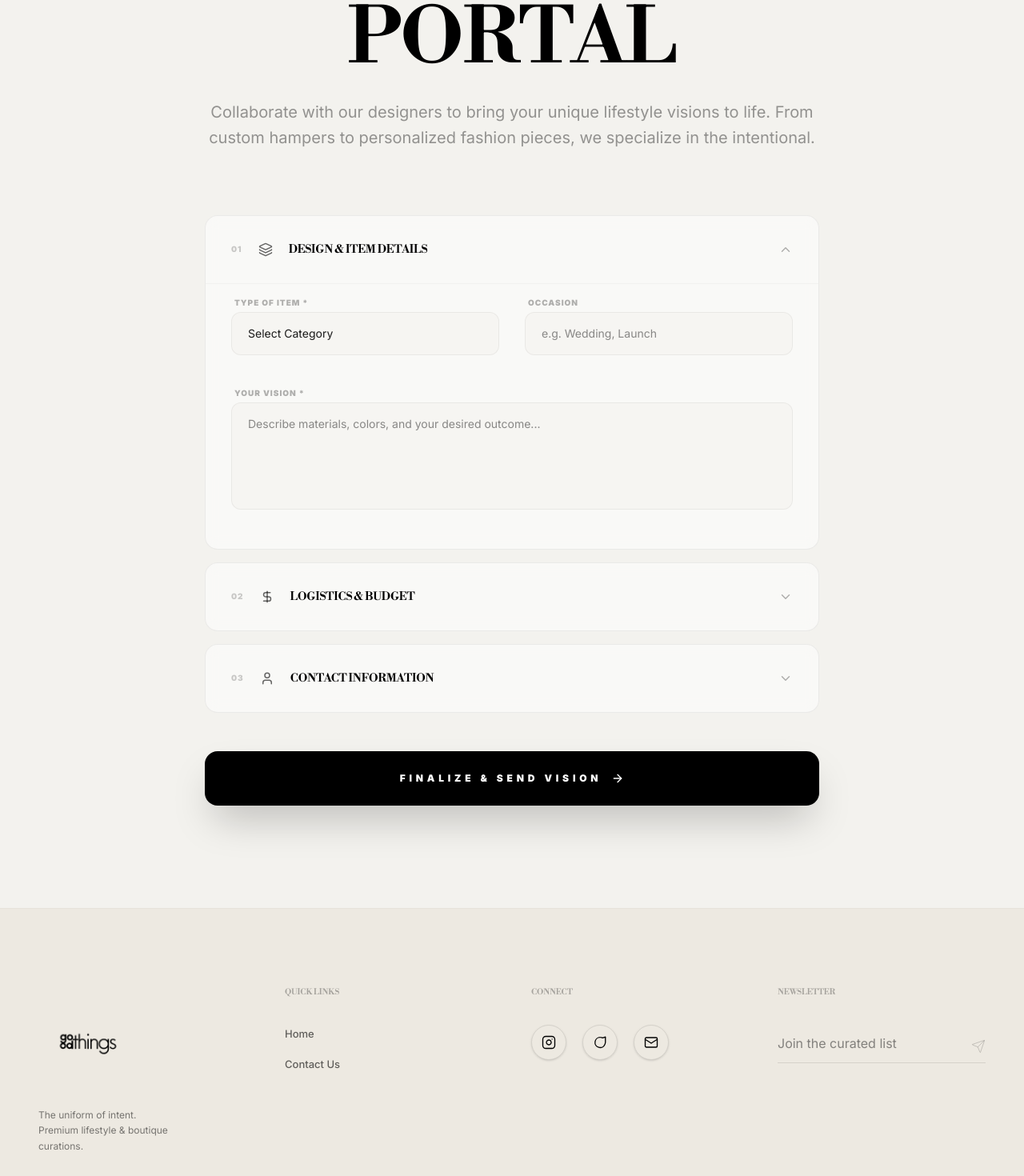
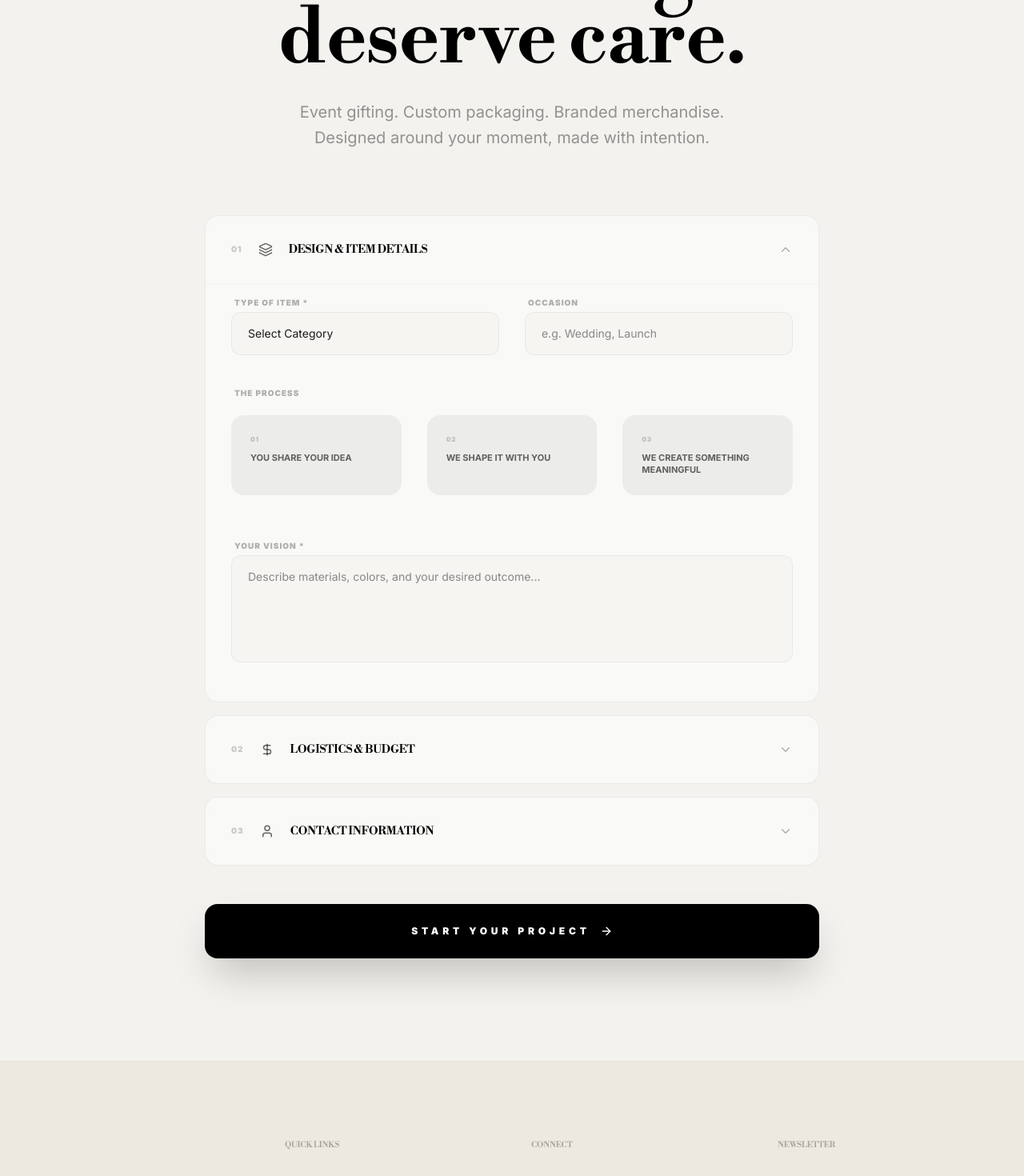
Before and after one commit to olabanji12-ojo/Tomibookstore, a React (Vite) app: page /personalize in a window 1280 px wide. Shown: the part 380-1850 px from the top of the page at 80% size. Built offline with nearby package versions, Linux system fonts and the light colour scheme.

Commit message:
client text

```diff
--- a/src/components/home/EntryPaths.tsx
+++ b/src/components/home/EntryPaths.tsx
@@ -3,22 +3,25 @@ import { useNavigate } from 'react-router-dom';
 
 const ENTRY_PATHS = [
   {
-    title: 'Find a Gift',
-    subtitle: 'A Gift for the Thoughtful',
+    title: 'Ready Things',
+    subtitle: 'Thoughtful pieces, ready to go.',
     image: '/gift_entry.png',
-    category: 'GIFTS',
+    path: '/shop',
+    btnText: 'Shop Now'
   },
   {
-    title: 'Elevate Your Space',
-    subtitle: 'Curate Your Sanctuary',
+    title: 'Made for You',
+    subtitle: 'Designed around your moment.',
     image: '/space_entry.png',
-    category: 'HOME',
+    path: '/personalize',
+    btnText: 'Start a Project'
   },
   {
-    title: 'Wear Something Meaningful',
-    subtitle: 'The Uniform of Intent',
+    title: 'By Direction',
+    subtitle: 'Clarity for what you’re creating.',
     image: '/wear_entry.png',
-    category: 'FASHION',
+    path: '/contact',
+    btnText: 'Book a Session'
   }
 ];
 
@@ -36,8 +39,10 @@ const EntryPaths = () => {
               whileInView={{ opacity: 1, y: 0 }}
               viewport={{ once: true }}
               transition={{ delay: index * 0.1, duration: 0.8 }}
+            >
+              <div
                 className="flex flex-col gap-6 group cursor-pointer"
-              onClick={() => navigate(`/shop?category=${path.category}`)}
+                onClick={() => navigate(path.path)}
               >
                 {/* Image Container (4:5 Ratio) */}
                 <div className="aspect-[3/4] overflow-hidden relative grayscale-[30%] group-hover:grayscale-0 transition-all duration-700">
@@ -54,9 +59,13 @@ const EntryPaths = () => {
                   <p className="font-sans text-[9px] md:text-[10px] font-bold uppercase tracking-[0.2em] md:tracking-[0.3em] text-black/20 mb-3">
                     {path.subtitle}
                   </p>
-                <h3 className="font-display text-2xl md:text-3xl font-medium text-black tracking-tight group-hover:opacity-40 transition-opacity italic">
+                  <h3 className="font-display text-2xl md:text-3xl font-medium text-black tracking-tight mb-6 group-hover:opacity-40 transition-opacity italic">
                     {path.title}
                   </h3>
+                  <div className="flex items-center justify-center md:justify-start gap-2 font-sans text-[9px] font-black uppercase tracking-widest text-black/40 group-hover:text-black transition-colors">
+                    {path.btnText || 'EXPLORE'} <div className="h-[1px] w-4 bg-black/10 group-hover:w-8 transition-all" />
+                  </div>
+                </div>
               </div>
             </motion.div>
           ))}
--- a/src/components/home/HeroSection.tsx
+++ b/src/components/home/HeroSection.tsx
@@ -5,8 +5,8 @@ import type { Product } from '../../types';
 
 const INTRO_SLIDE = {
   id: 'intro',
-  name: 'Intentional objects for curated living',
-  description: 'A sanctuary of thoughtful pieces, designed to help you live with purpose and find beauty in the everyday.',
+  name: 'Live inspired. Choose good things.',
+  description: 'Thoughtful products. Custom pieces. Creative direction.',
   image: '/brand_intro.png',
   price: 0,
   isIntro: true
@@ -128,8 +128,8 @@ const HeroSection = ({ featuredProducts, onQuickView, headline, tagline }: HeroS
                     </motion.p>
 
                     <motion.h1
-                      className="text-5xl md:text-8xl lg:text-[120px] font-medium text-black
-                                 leading-[0.95] tracking-[-0.03em] mb-10 md:mb-12 font-display flex flex-wrap justify-center italic"
+                      className="text-4xl md:text-6xl lg:text-[80px] font-medium text-black
+                                 leading-[1.1] tracking-[-0.02em] mb-10 md:mb-12 font-display flex flex-wrap justify-center italic"
                     >
                       {slide.name.split(' ').map((word, wIdx) => (
                         <span key={wIdx} className="inline-block whitespace-nowrap mr-[0.3em]">
@@ -153,19 +153,29 @@ const HeroSection = ({ featuredProducts, onQuickView, headline, tagline }: HeroS
                       {slide.description}
                     </motion.p>
 
-                    <motion.button
-                      variants={letterVariants}
-                      onClick={() => window.scrollTo({ top: window.innerHeight, behavior: 'smooth' })}
-                      className="flex items-center justify-center gap-4 bg-black text-white px-10 py-4 md:px-14 md:py-5 rounded-full font-sans text-[10px] font-bold uppercase tracking-[0.3em] hover:bg-neutral-800 transition-all group cursor-pointer mx-auto shadow-2xl"
-                    >
-                      Enter Archives
-                      <motion.span
-                        animate={{ x: [0, 4, 0] }}
-                        transition={{ duration: 1.5, repeat: Infinity, ease: "easeInOut" }}
+                    <div className="flex flex-wrap justify-center gap-4 md:gap-6">
+                      <motion.button
+                        variants={letterVariants}
+                        onClick={() => window.location.href = '/shop'}
+                        className="flex items-center justify-center bg-black text-white px-8 py-4 md:px-10 md:py-5 rounded-full font-sans text-[10px] font-bold uppercase tracking-[0.2em] hover:bg-neutral-800 transition-all group cursor-pointer shadow-xl"
                       >
-                        →
-                      </motion.span>
-                    </motion.button>
+                        Shop Ready
+                      </motion.button>
+                      <motion.button
+                        variants={letterVariants}
+                        onClick={() => window.location.href = '/personalize'}
+                        className="flex items-center justify-center bg-white text-black border border-black/10 px-8 py-4 md:px-10 md:py-5 rounded-full font-sans text-[10px] font-bold uppercase tracking-[0.2em] hover:bg-black hover:text-white transition-all group cursor-pointer shadow-xl"
+                      >
+                        Create Something
+                      </motion.button>
+                      <motion.button
+                        variants={letterVariants}
+                        onClick={() => window.location.href = '/contact'}
+                        className="flex items-center justify-center bg-[#ede9e1] text-black/60 border border-black/5 px-8 py-4 md:px-10 md:py-5 rounded-full font-sans text-[10px] font-bold uppercase tracking-[0.2em] hover:text-black transition-all group cursor-pointer shadow-sm"
+                      >
+                        Get Direction
+                      </motion.button>
+                    </div>
 
                     {/* Dots for Intro */}
                     <div className="flex items-center gap-3 mt-16 md:mt-24 justify-center">
--- a/src/components/layout/Footer.tsx
+++ b/src/components/layout/Footer.tsx
@@ -13,8 +13,7 @@ const Footer = () => {
               <img src="/goodthings-removebg-preview.png" alt="Good Things Co" className="h-32 w-auto object-contain -ml-2" />
             </Link>
             <p className="font-poppins text-xs text-black/50 leading-relaxed max-w-[200px]">
-              The uniform of intent. <br />
-              Premium lifestyle & boutique curations.
+              Live inspired. Choose good things.
             </p>
           </div>
 
--- a/src/pages/Contact.tsx
+++ b/src/pages/Contact.tsx
@@ -82,12 +82,12 @@ const Contact = () => {
         {/* Header Section */}
         <div className="text-center mb-20 md:mb-32">
           <h1 className="font-mona text-4xl md:text-6xl font-black text-black uppercase tracking-tight mb-6">
-            Get In Touch
+            Live with intention.
           </h1>
-          <p className="font-poppins text-sm md:text-base text-black/40 max-w-lg mx-auto leading-relaxed">
-            Have a question about an order or a bulk purchase? <br className="hidden md:block"/>
-            We're here to help you curate your perfect collection.
+          <p className="font-poppins text-sm md:text-base text-black/40 max-w-lg mx-auto leading-relaxed px-4">
+            We help you bring clarity and meaning to what you’re creating.
           </p>
+
           <div className="w-16 h-px bg-black/10 mx-auto mt-10" />
         </div>
 
@@ -184,6 +184,7 @@ const Contact = () => {
                 >
                   <option>Order Inquiry</option>
                   <option>Bulk Purchase</option>
+                  <option>Creative Direction</option>
                   <option>Media/Press</option>
                 </select>
               </div>
--- a/src/pages/Personalize.tsx
+++ b/src/pages/Personalize.tsx
@@ -176,10 +176,11 @@ export default function Personalize() {
                 </span>
             </motion.div>
           <h1 className="font-mona text-[11vw] md:text-8xl font-black tracking-tighter text-black mb-8 leading-[0.9]">
-            THE CONCIERGE <br /> PORTAL
+            Some things <br /> deserve care.
           </h1>
           <p className="font-poppins text-lg md:text-xl text-black/40 max-w-3xl mx-auto leading-relaxed">
-            Collaborate with our designers to bring your unique lifestyle visions to life. From custom hampers to personalized fashion pieces, we specialize in the intentional.
+            Event gifting. Custom packaging. Branded merchandise. <br className="hidden md:block" />
+            Designed around your moment, made with intention.
           </p>
         </div>
       </section>
@@ -225,6 +226,22 @@ export default function Personalize() {
             </div>
 
             <div className="space-y-3">
+                <label className="font-mona text-[10px] font-black text-black/30 tracking-widest uppercase ml-1">The Process</label>
+                <div className="grid grid-cols-1 md:grid-cols-3 gap-4 md:gap-8 mt-4">
+                  {[
+                    "You share your idea",
+                    "We shape it with you",
+                    "We create something meaningful"
+                  ].map((step, i) => (
+                    <div key={i} className="bg-black/5 p-6 rounded-2xl">
+                      <p className="font-mona text-[8px] font-black tracking-widest text-black/20 mb-2">0{i+1}</p>
+                      <p className="font-sans text-[11px] font-bold text-black/60 uppercase leading-snug">{step}</p>
+                    </div>
+                  ))}
+                </div>
+            </div>
+
+            <div className="space-y-3 mt-12">
                 <label className="font-mona text-[10px] font-black text-black/30 tracking-widest uppercase ml-1">Your Vision *</label>
                 <textarea
                     name="description"
@@ -371,7 +388,7 @@ export default function Personalize() {
               </>
             ) : (
               <>
-                FINALIZE & SEND VISION
+                START YOUR PROJECT
                 <ArrowRight size={16} />
               </>
             )}
--- a/src/pages/Shop.tsx
+++ b/src/pages/Shop.tsx
@@ -93,7 +93,7 @@ export default function Shop({ onQuickView }: ShopProps) {
             </span>
           </motion.div>
           <h1 className="font-serif text-4xl sm:text-5xl md:text-9xl font-black tracking-tighter text-black mb-6 leading-[0.9] md:leading-[0.85]">
-            CURATED <br className="md:hidden" /> COLLECTION
+            CHOOSE <br className="md:hidden" /> GOOD THINGS.
           </h1>
         </div>
       </section>
@@ -320,7 +320,7 @@ export default function Shop({ onQuickView }: ShopProps) {
                             onClick={() => onQuickView(product)}
                             className="w-full mt-6 md:mt-12 py-3.5 md:py-5 bg-black text-white font-sans text-[8px] md:text-[9px] font-black uppercase tracking-[0.2em] md:tracking-[0.4em] rounded-full hover:bg-neutral-800 transition-all flex items-center justify-center gap-2 md:gap-3 group/btn shadow-xl"
                         >
-                            View Details
+                            Add to your life
                             <ArrowRight className="w-3 h-3 md:w-[12px] md:h-[12px] group-hover/btn:translate-x-1 transition-transform" />
                         </button>
                     </div>
```
Lines whose indentation alone changed are shown as unchanged.
